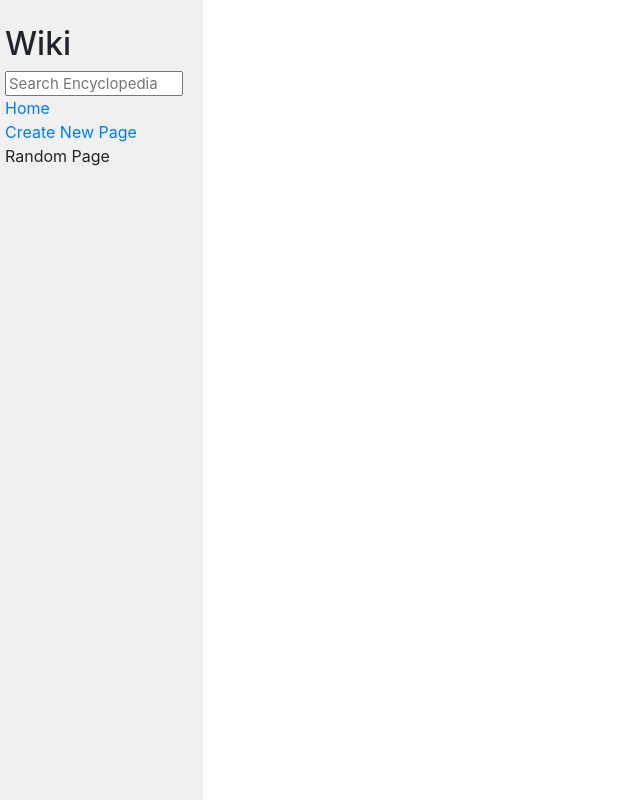
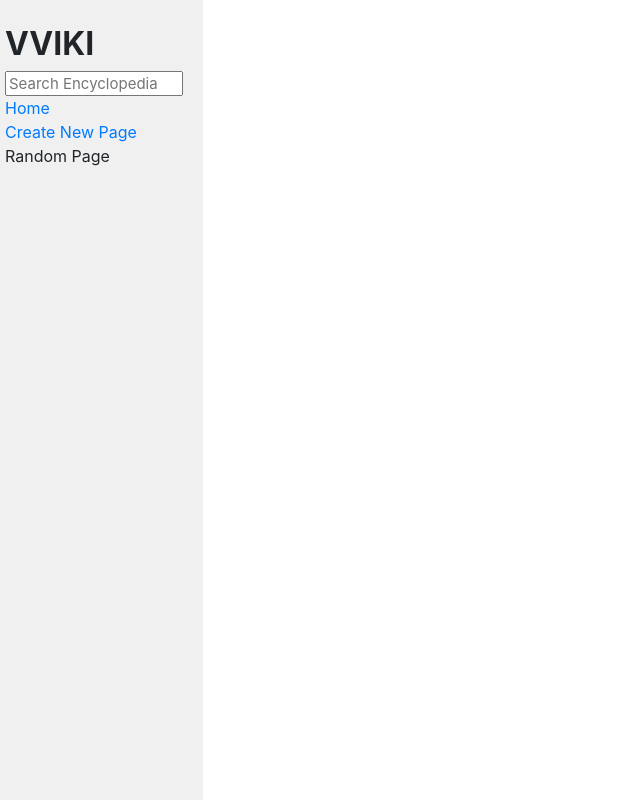
Before and after one commit to amielchristian/wiki, a Django app: page /wiki/1/edit in a window 1280 px wide. Shown: the whole page, without its empty margins (0-640 px from the left). Run offline with Django 3.2, Linux system fonts and the light colour scheme; some libraries are stand-ins or nearby versions.

Commit message:
Minor edit

```diff
--- a/encyclopedia/templates/encyclopedia/layout.html
+++ b/encyclopedia/templates/encyclopedia/layout.html
@@ -11,7 +11,7 @@
     <body>
         <div class="row">
             <div class="sidebar col-lg-2 col-md-3">
-                <h2>Wiki</h2>
+                <h2><b>VVIKI</b></h2>
                 <form action="{% url 'search' %}">
                     <input class="search" type="text" name="query" placeholder="Search Encyclopedia">
                 </form>
```
Also changed, not shown: entries/CSS.md (+6 -0 lines).
